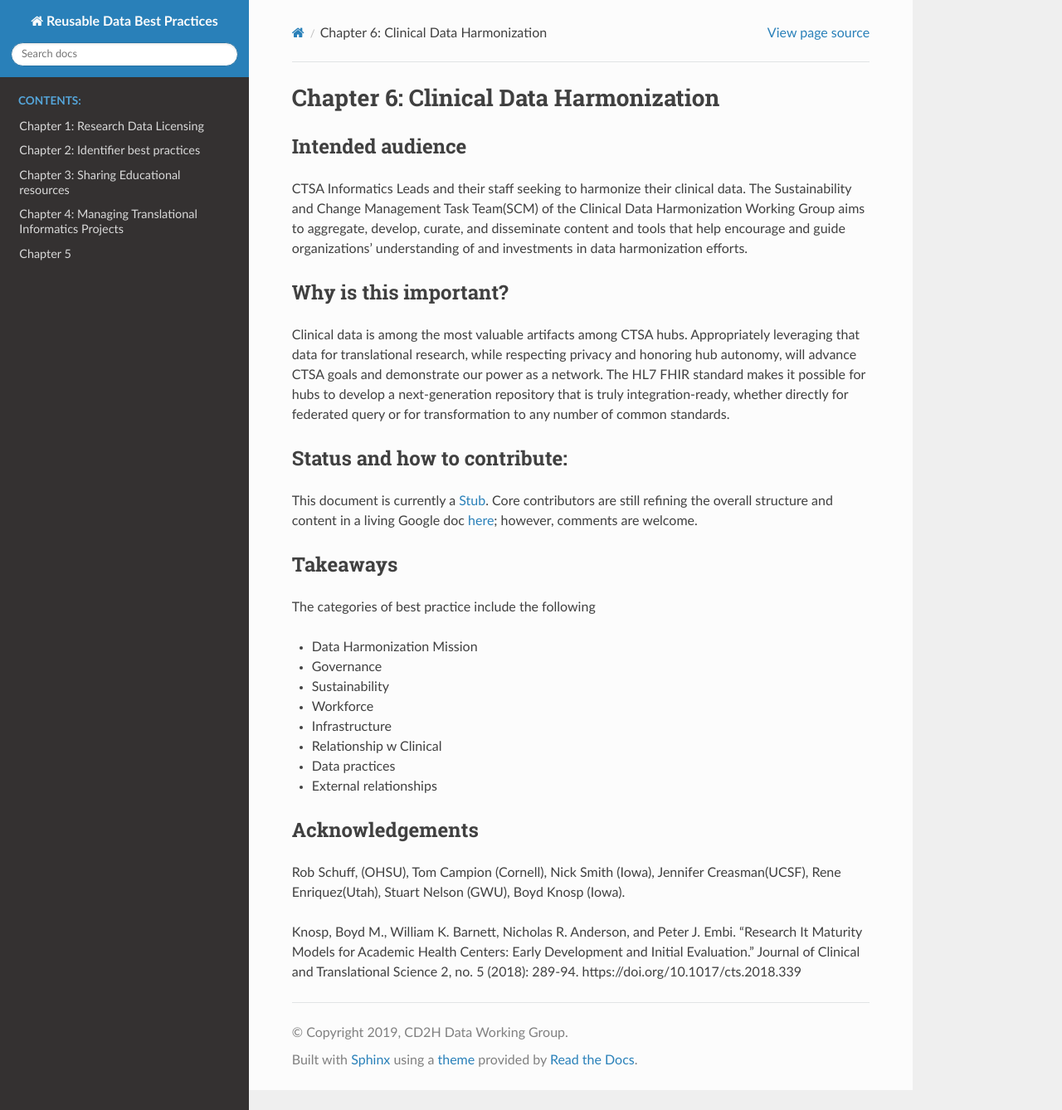
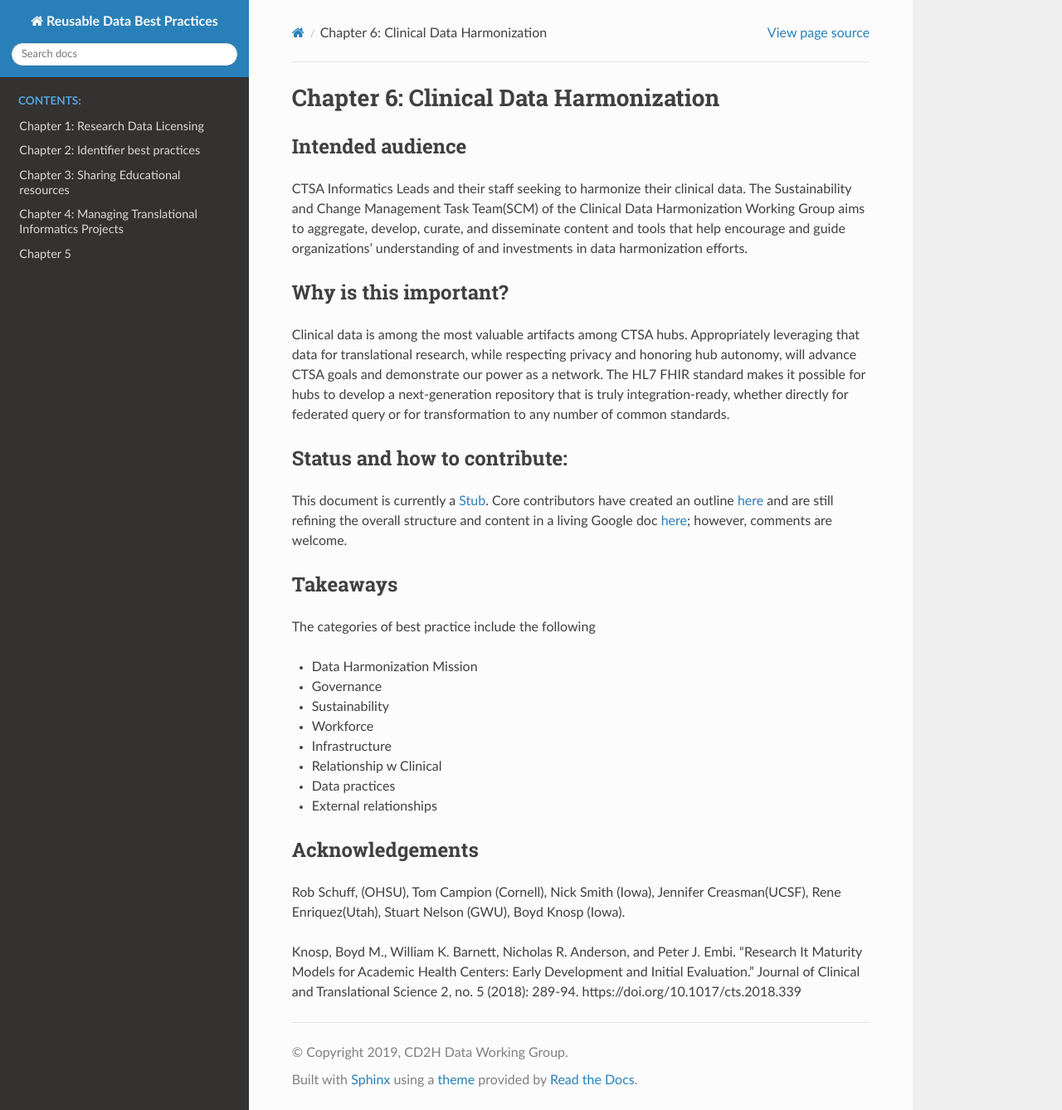
Before and after one commit to data2health/informatics-playbook, a Sphinx documentation site: the page built from docs/chapters/chapter_6.md, in a window 1280 px wide and 1338 px high. Shown: the whole window at 83% size. Built offline with Sphinx 7.4.7 and the Read the Docs theme 2.0.0, drawn with Linux system fonts in a browser that asks for light colours.

Commit message:
Update chapter_6.md

```diff
--- a/docs/chapters/chapter_6.md
+++ b/docs/chapters/chapter_6.md
@@ -10,7 +10,7 @@ Clinical data is among the most valuable artifacts among CTSA hubs.  Appropriate
 
 ## Status and how to contribute:
 
-This document is currently a [Stub](https://github.com/data2health/reusable-data-best-practices/blob/master/README.md#stages). Core contributors are still refining the overall structure and content in a living Google doc [here](https://docs.google.com/document/d/15EeMjsBzjHVKBjASNxH540glAZwV77z5/edit); however, comments are welcome.
+This document is currently a [Stub](https://github.com/data2health/reusable-data-best-practices/blob/master/README.md#stages). Core contributors have created an outline [here](https://docs.google.com/document/d/1IKKbSxe19ZgayDnv5cqTUzDswNGWQvKZNUc2IgZvaL8/edit?usp=sharing) and are still refining the overall structure and content in a living Google doc [here](https://docs.google.com/document/d/1hIX1j2yfqcVbNmVxA8LawHRQ3Ol3Vzciq5JFi9fXdnk/edit?usp=sharing); however, comments are welcome.
 
 ## Takeaways
 
```
